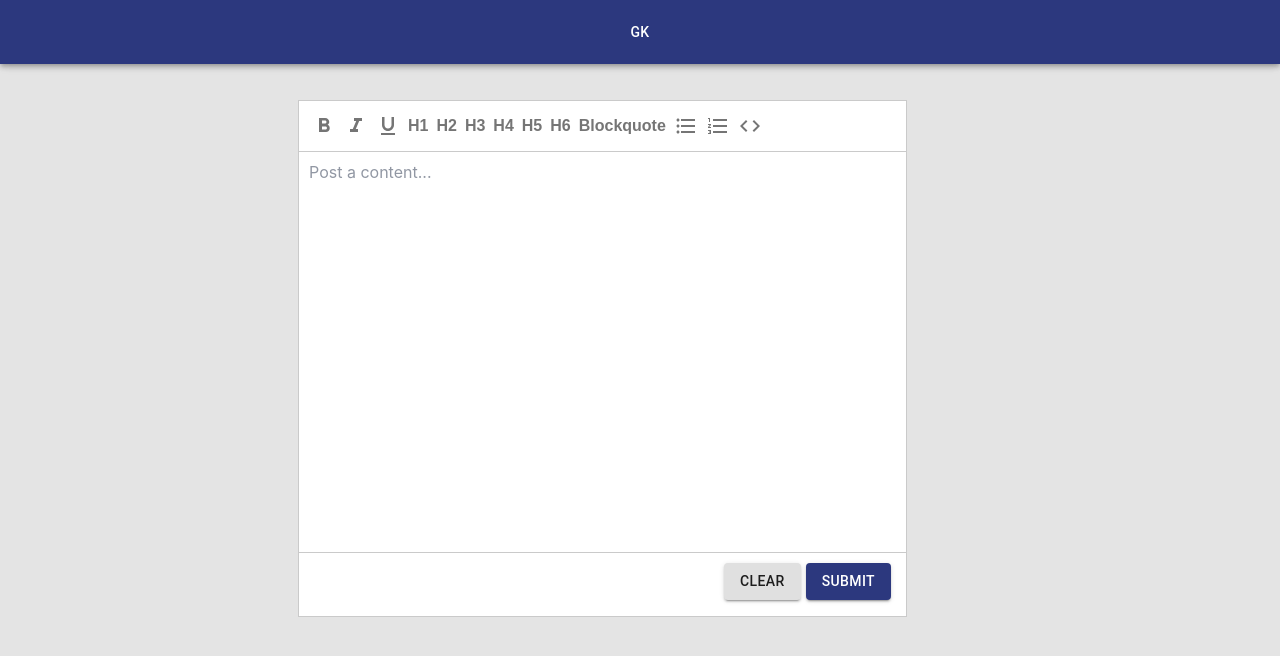
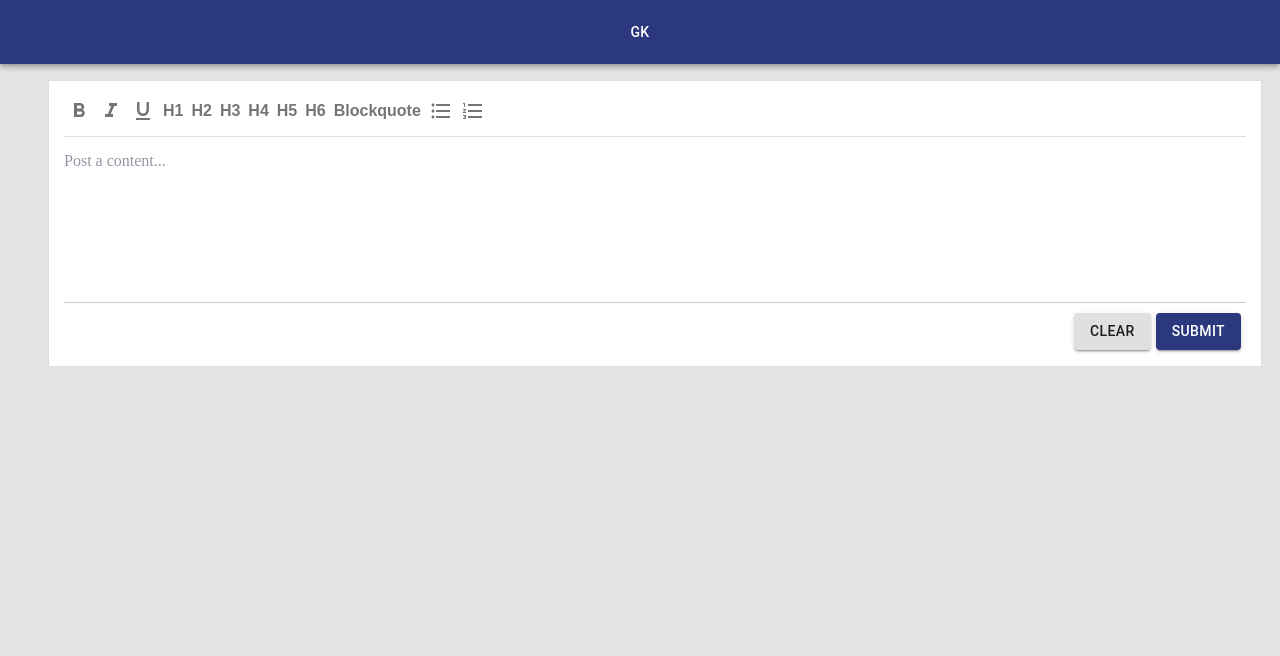
Before and after one commit to psych-coder/krish-client, a React (Create React App) app: page /Editor in a window 1280 px wide. Shown: the top 656 px of the page. Built offline with nearby package versions, Linux system fonts and the light colour scheme.

Commit message:
editors changes

```diff
--- a/package.json
+++ b/package.json
@@ -5,8 +5,10 @@
   "dependencies": {
     "@material-ui/core": "^4.5.1",
     "@material-ui/icons": "^4.5.1",
+    "@types/draft-convert": "^2.1.1",
     "axios": "^0.19.0",
     "dayjs": "^1.8.16",
+    "draft-convert": "^2.1.9",
     "draft-js": "^0.11.5",
     "jss-plugin-nested": "^10.1.1",
     "jwt-decode": "^2.2.0",
--- a/src/App.js
+++ b/src/App.js
@@ -26,6 +26,7 @@ import axios from "axios";
 import MyEditor from "./components/Editor/MyEditor";
 import TestC from "./components/test/TestC";
 import RichEditorExample from "./components/RichEditor/RichEditor";
+import Parent from "./components/test/parent";
 
 const theme = createMuiTheme(themeFile);
 
@@ -61,6 +62,7 @@ class App extends Component {
                 <Route exact path="/info/:tagname" component={home} />
                 <Route exact path="/Editor" component={MyEditor} />
                 <Route exact path="/test" component={RichEditorExample} />
+                <Route exact path="/parent" component={Parent} />
                 <AuthRoute
                   exact
                   path="/login"
--- a/src/components/Editor/MyEditor.js
+++ b/src/components/Editor/MyEditor.js
@@ -1,49 +1,62 @@
 import React from "react";
-import { Editor, EditorState, RichUtils } from "draft-js";
+import { Editor, EditorState, RichUtils, ContentState } from "draft-js";
 
-import withStyles from '@material-ui/core/styles/withStyles';
+import withStyles from "@material-ui/core/styles/withStyles";
 
 import Grid from "@material-ui/core/Grid";
 import InlineStyleControls from "./ToolBar/InlineStyleControls";
 import BlockStyleControls from "./ToolBar/BlockStyleControls";
 import Button from "@material-ui/core/Button";
+import MyButton from "../../util/MyButton";
+import EditIcon from "@material-ui/icons/Edit";
 
-const styles = theme => ({
+import Card from "@material-ui/core/Card";
+import CardMedia from "@material-ui/core/CardMedia";
+
+const styles = (theme) => ({
   ...theme.spreadThis,
 
-  root:{
-    "margin-left": "250px",
-    "margin-top": "100px",
-    "border": "1px solid rgb(202, 202, 202);",
-    "width": "50%",
-    "background-color":"white",
-
+  root: {
+    "margin-left": "10px",
+    // "margin-top": "100px",
+    border: "1px solid rgb(202, 202, 202);",
+    //width: "50%",
+    "background-color": "white",
   },
 
- toolbar:{
+  toolbar: {
     "border-bottom": "1px solid rgb(202, 202, 202);",
-  "width": "100%",
-  "padding":"10px"
-
+    width: "100%",
+    padding: "10px",
   },
- submit:{
+  submit: {
     "border-top": "1px solid rgb(202, 202, 202);",
-  "width": "100%",
-  "height": "4rem",
-  "padding":"10px",
-
+    width: "100%",
+    height: "3rem",
+    //padding: "10px",
   },
- draft:{
+  draft: {
     //"border": "1px solid rgb(202, 202, 202);",
-  "width": "100%",
-  "padding":"10px",
+    width: "100%",
+    padding: "10px",
     "margin-right": "10px",
-  "height":"25rem",
+    //height: "max-content",
   },
- submitB:{
-   float:"right",
-   "margin-right":"5px"
- }
+  submitB: {
+    float: "right",
+    "margin-right": "5px",
+    "margin-top": "10px",
+  },
+  imgRoot: {
+    maxWidth: 150,
+  },
+  imgMedia: {
+    height: 0,
+    margin: "auto",
+    //width:'500px',
+    //margin:"10%",
+    padding: "30%",
+  },
 });
 class MyEditor extends React.Component {
   constructor(props) {
@@ -59,6 +72,18 @@ class MyEditor extends React.Component {
     this.toggleInlineStyle = (style) => this._toggleInlineStyle(style);
   }
 
+  clearContent = (editorState) => {
+    editorState = EditorState.push(
+      this.state.editorState,
+      ContentState.createFromText("")
+    );
+    this.setState({ editorState });
+  };
+
+  handleSubmit = (event) => {
+    console.log(this.state.editorState);
+    this.props.handleSubmit(event,this.state.editorState);
+  };
   _handleKeyCommand(command) {
     const { editorState } = this.state;
     const newState = RichUtils.handleKeyCommand(editorState, command);
@@ -85,19 +110,31 @@ class MyEditor extends React.Component {
   }
 
   render() {
-    const {classes} = this.props;
+    const { classes } = this.props;
     const { editorState } = this.state;
 
-    //console.log(this.state.editorState);
+    let className = "RichEditor-editor";
+    var contentState = editorState.getCurrentContent();
+    if (!contentState.hasText()) {
+      if (contentState.getBlockMap().first().getType() !== "unstyled") {
+        className += " RichEditor-hidePlaceholder";
+      }
+    }
+
     return (
-      <Grid  className={classes.root}>
-
-          <Grid item className={classes.toolbar} >
-          <InlineStyleControls editorState={this.state.editorState}  onToggle={this.toggleInlineStyle} />
-          <BlockStyleControls editorState={this.state.editorState}  onToggle={this.toggleBlockType} />
-          </Grid>
-          <Grid item className={classes.draft} >
+      <div className="RichEditor-root">
+        <InlineStyleControls
+          editorState={editorState}
+          onToggle={this.toggleInlineStyle}
+        />
+        <BlockStyleControls
+          editorState={editorState}
+          onToggle={this.toggleBlockType}
+        />
+        <div className={className} onClick={this.focus}>
           <Editor
+            blockStyleFn={getBlockStyle}
+            customStyleMap={styleMap}
             editorState={editorState}
             handleKeyCommand={this.handleKeyCommand}
             onChange={this.onChange}
@@ -106,13 +143,14 @@ class MyEditor extends React.Component {
             ref="editor"
             spellCheck={true}
           />
-        </Grid>
-        <Grid item className={classes.submit} >
+        </div>
+        <div className={classes.submit}>
           <Button
             type="submit"
             variant="contained"
             color="primary"
             className={classes.submitB}
+            onClick={this.handleSubmit}
           >
             Submit
           </Button>
@@ -121,12 +159,32 @@ class MyEditor extends React.Component {
             variant="contained"
             color="light"
             className={classes.submitB}
+            onClick={this.clearContent}
           >
             Clear
           </Button>
-              </Grid>
-      </Grid>
+        </div>
+      </div>
     );
   }
 }
+
+// Custom overrides for "code" style.
+const styleMap = {
+  CODE: {
+    backgroundColor: "rgba(0, 0, 0, 0.05)",
+    fontFamily: "Aerial",
+    fontSize: 16,
+    padding: 2,
+  },
+};
+
+function getBlockStyle(block) {
+  switch (block.getType()) {
+    case "blockquote":
+      return "RichEditor-blockquote";
+    default:
+      return null;
+  }
+}
 export default withStyles(styles)(MyEditor);
--- a/src/components/Editor/ToolBar/BlockStyleControls.js
+++ b/src/components/Editor/ToolBar/BlockStyleControls.js
@@ -14,8 +14,8 @@ const BLOCK_TYPES = [
     { label: "Blockquote", style: "blockquote" },
     { label: "UL", style: "unordered-list-item", icon: <FormatListBulletedIcon /> },
     { label: "OL", style: "ordered-list-item",icon: <FormatListNumberedIcon />},
-    { label: "Code Block", style: "code-block", icon: <CodeIcon/>},
-  ];
+/*     { label: "Code Block", style: "code-block", icon: <CodeIcon/>},
+ */  ];
 
   class BlockStyleControls extends React.Component {
     render() {
--- a/src/components/scream/PostScream.js
+++ b/src/components/scream/PostScream.js
@@ -3,27 +3,32 @@ import PropTypes from "prop-types";
 //redux
 import { connect } from "react-redux";
 import MyButton from "../../util/MyButton";
+import MyEditor from "../Editor/MyEditor";
+import { convertToHTML } from 'draft-convert';
+import { convertToRaw } from "draft-js";
+import  getInfo  from '../../util/getInfo';
 
 //Mui Imports
 import withStyles from "@material-ui/core/styles/withStyles";
-import Button from "@material-ui/core/Button";
-import TextField from "@material-ui/core/TextField";
+
 import Dialog from "@material-ui/core/Dialog";
 import DialogContent from "@material-ui/core/DialogContent";
 import DialogTitle from "@material-ui/core/DialogTitle";
+import Typography from "@material-ui/core/Typography";
 import CircularProgress from "@material-ui/core/CircularProgress";
 
 //icons
 import AddIcon from "@material-ui/icons/Add";
 import CloseIcon from "@material-ui/icons/Close";
-import EditIcon from '@material-ui/icons/Edit';
+import EditIcon from "@material-ui/icons/Edit";
+import IconButton from '@material-ui/core/IconButton';
 
-import { postInfo,clearErrors } from "../../redux/actions/dataActions";
-import {uploadImage } from '../../redux/actions/dataActions';
-import Card from "@material-ui/core/Card";
-import CardMedia from "@material-ui/core/CardMedia";
+import { postInfo, clearErrors } from "../../redux/actions/dataActions";
+import { uploadImage } from "../../redux/actions/dataActions";
 
-const styles = theme => ({
+
+
+const styles = (theme) => ({
   ...theme.spreadThis,
   imgRoot: {
     maxWidth: 150,
@@ -33,83 +38,102 @@ const styles = theme => ({
     margin: "auto",
     //width:'500px',
     //margin:"10%",
-    padding: "30%"
+    padding: "30%",
   },
+  closeButton:{
+    position: 'absolute',
+    right: theme.spacing(1),
+    top: theme.spacing(1),
+    color: theme.palette.grey[500],
+  }
 });
 class PostScream extends Component {
   state = {
     open: false,
     body: "",
-    title:"",
-    topic:"",
-    tags:"",
-    editorpick:false,
-    errors: {}
+    title: "",
+    topic: "",
+    tags: "",
+    editorpick: false,
+    errors: {},
   };
-  componentWillReceiveProps(nextprops){
-
-    if(nextprops.UI.errors){
-      this.setState({errors: nextprops.UI.errors});
+  componentWillReceiveProps(nextprops) {
+    if (nextprops.UI.errors) {
+      this.setState({ errors: nextprops.UI.errors });
     }
-    if(!nextprops.UI.errors && !nextprops.UI.loading){
-      this.setState({ body: '', title:'', file:'', open: false, errors:{}});
+    if (!nextprops.UI.errors && !nextprops.UI.loading) {
+      this.setState({ body: "", title: "", file: "", open: false, errors: {} });
     }
   }
   handleImageChange = (event) => {
-
     const image = event.target.files[0];
     const formData = new FormData();
-    formData.append('image',image,image.name);
+    formData.append("image", image, image.name);
     this.props.uploadImage(formData);
-    this.setState({ open: true, errors:{} });
-  }
-  handleEditPicture = () =>{
-
+    this.setState({ open: true, errors: {} });
+  };
+  handleEditPicture = () => {
     const fileInput = document.getElementById("imageInput");
     fileInput.click();
-  }
+  };
   handleChange = (event) => {
-
     this.setState({ [event.target.name]: event.target.value });
   };
   handleOpen = () => {
-
     this.setState({ open: true });
   };
   handleClose = () => {
+    this.props.clearErrors();
+    this.setState({ open: false, errors: {} });
+  };
 
-    this.props.clearErrors();
-    this.setState({ open: false, errors:{} });
+  handleSubmit = (event,editorState) => {
+    event.preventDefault();
+    console.log(convertToHTML(editorState.getCurrentContent()));
+    //console.log(getInfo.getFirstline(editorState));
+    let rawContent = convertToRaw(editorState.getCurrentContent())
+
+    console.log(getInfo.getTitle(rawContent));
+    console.log(getInfo.getShortDesc(rawContent));
+
+    /*  this.props.postInfo({
+      title: getInfo.getTitle(rawContent);
+      body: this.state.body,
+      tags: this.state.tags,
+      topic: this.state.topic,
+      cardImage: "",
+      editorpick: this.state.editorpick,
+    });  */
+    window.history.pushState(null, null, "/kurangu");
   };
-  handleSubmit = (event) => {
-
-      event.preventDefault();
-      this.props.postInfo({title:this.state.title,body: this.state.body,tags: this.state.tags,topic: this.state.topic, cardImage:this.props.data.cardImage ,editorpick:this.state.editorpick});
-      window.history.pushState(null,null,'/kurangu');
-    }
   render() {
     const { errors } = this.state;
 
     const {
       classes,
-          UI: { loading }
+      UI: { loading },
     } = this.props;
 
-    const {
-      cardImage,
-    } = this.props.data;
+    const { cardImage } = this.props.data;
 
     return (
       <Fragment>
-        <MyButton onClick={this.handleOpen} tip="Post a news" >
-        <AddIcon />
+        <MyButton onClick={this.handleOpen} tip="Post a news">
+          <AddIcon />
         </MyButton>
-        <Dialog
-          open={this.state.open}
-          onClose={this.handleClose}
-          maxWidth="sm"
-          fullWidth
-        >
+        <Dialog open={this.state.open} onClose={this.handleClose} fullWidth>
+          <DialogTitle onClose={this.handleClose}>
+            <Typography variant="h6">Post your content</Typography>
+            {this.onClose ? (
+              <IconButton
+                aria-label="close"
+                className={classes.closeButton}
+                onClick={this.onClose}
+              >
+                <CloseIcon />
+              </IconButton>
+            ) : null}
+          </DialogTitle>
           <MyButton
             tip="Close"
             onClick={this.handleClose}
@@ -117,63 +141,10 @@ class PostScream extends Component {
           >
             <CloseIcon />
           </MyButton>
-          <DialogTitle>Post a new Information</DialogTitle>
           <DialogContent>
             <form onSubmit={this.handleSubmit}>
-            <TextField
-                name="title"
-                type="text"
-                label="Title"
-                multiline
-                placeholder="Title"
-                errors={errors.title ? true : false}
-                helperText={errors.title}
-                className={classes.textField}
-                onChange={this.handleChange}
-                fullWidth
-              />
 
-              <TextField
-                name="body"
-                type="text"
-                label="Content"
-                multiline
-                rows="10"
-                placeholder="Admin post your content"
-                errors={errors.body ? true : false}
-                helperText={errors.body}
-                className={classes.textField}
-                onChange={this.handleChange}
-                fullWidth
-
-              />
-              <div className="image-wrapper">
-
-              <input type="file" name="file" id="imageInput" hidden="hidden" onChange={this.handleImageChange} />
-
-             <MyButton tip="Upload Image" onClick={this.handleEditPicture}  btnClassName='button'>
-               <EditIcon color='primary' />
-              </MyButton>
-              <Card className={classes.imgRoot}>
-                <CardMedia className={classes.imgMedia}
-                image={cardImage}
-                />
-              </Card>
-            </div>
-              <Button
-                type="submit"
-                variant="contained"
-                color="primary"
-                className={classes.submitButton}
-              >
-                Submit
-                {loading && (
-                  <CircularProgress
-                    size={30}
-                    className={classes.progressSpinner}
-                  />
-                )}
-              </Button>
+              <MyEditor handleSubmit={this.handleSubmit} />
             </form>
           </DialogContent>
         </Dialog>
@@ -186,16 +157,19 @@ PostScream.propTypes = {
   postInfo: PropTypes.func.isRequired,
   clearErrors: PropTypes.func.isRequired,
   loading: PropTypes.object,
-  uploadImage: PropTypes.func.isRequired
+  uploadImage: PropTypes.func.isRequired,
 };
-const mapStateToProps = state => ({
+const mapStateToProps = (state) => ({
   UI: state.UI,
-  data:state.data
+  data: state.data,
 });
 
 const mapsActionsToProps = {
   postInfo,
   clearErrors,
-  uploadImage
-}
-export default connect(mapStateToProps,mapsActionsToProps)(withStyles(styles)(PostScream));
+  uploadImage,
+};
+export default connect(
+  mapStateToProps,
+  mapsActionsToProps
+)(withStyles(styles)(PostScream));
--- a/src/editor.css
+++ b/src/editor.css
@@ -20,7 +20,7 @@
   }
 
   .RichEditor-editor .public-DraftEditor-content {
-    min-height: 100px;
+    min-height: 150px;
   }
 
   .RichEditor-hidePlaceholder .public-DraftEditorPlaceholder-root {
--- a/src/util/Utils.js
+++ b/src/util/Utils.js
@@ -1,6 +1,6 @@
 
 export function getHashTags(inputText) {
-    var regex = /(?:#)([a-zA-Z\d\_]+)/gm;
+    var regex = /(?:#)([a-zA-Z\d\_]+)/g;
     var matches = [];
     var match;
 
--- /dev/null
+++ b/src/util/getInfo.js
@@ -0,0 +1,19 @@
+import { convertToRaw } from "draft-js";
+
+export default {
+  getTitle(rawContent) {
+    //console.log(convertToRaw(editorState.getCurrentContent()));
+    const blocks = rawContent.blocks;
+    const value = blocks
+      .map((block,index) => (!block.text.trim() && "\n") || block.text)[0]
+    return value;
+  },
+
+  getShortDesc(rawContent){
+    const blocks = rawContent.blocks;
+    const value = blocks.map(block => (!block.text.trim() && '\n') || block.text).join('\n');
+    return value.substring(0, 100);
+  },
+
+
+};
```
Also changed, not shown: src/components/test/child.js (added, +18 -0 lines), src/components/test/parent.js (added, +21 -0 lines), 1 other file (tests, documents, lock files or other folders). Lines whose indentation alone changed are shown as unchanged.
